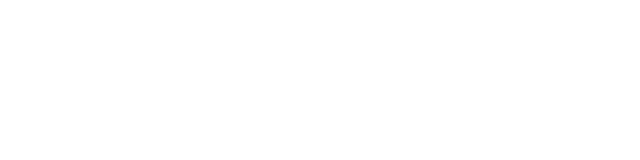
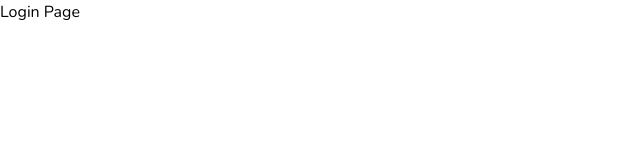
Before and after one commit to rouuhehe/2025_1_dbp_hkt2, a React (Vite) app: page /login in a window 1280 px wide. Before the commit this address had no page. Shown: the top 160 px of the page, without its empty margins (0-640 px from the left). Built offline with nearby package versions, Linux system fonts and the light colour scheme.

Commit message:
joaquin pnpm

```diff
--- a/src/pages/CategoryDetailPage.tsx
+++ b/src/pages/CategoryDetailPage.tsx
@@ -1,5 +1,5 @@
 import { useEffect, useState } from "react";
-import { getExpensesByCategory } from "@/api/expenses";
+import { getExpensesByCategory } from "../api/expenses";
 import { useParams } from "react-router-dom";
 
 type Expense = {
--- /dev/null
+++ b/src/pages/LoginPage.tsx
@@ -0,0 +1,7 @@
+export default function LoginPage() {
+    return (
+        <div>
+            <h1>Login Page</h1>
+        </div>
+    );
+}
--- /dev/null
+++ b/src/pages/RegisterPage.tsx
@@ -0,0 +1,7 @@
+export default function RegisterPage() {
+    return (
+        <div>
+            <h1>Register Page</h1>
+        </div>
+    );
+}
--- a/src/routes/AppRouter.tsx
+++ b/src/routes/AppRouter.tsx
@@ -1,4 +1,7 @@
 import DashboardPage from "@pages/DashboardPage";
+import LoginPage from "../pages/LoginPage";
+import RegisterPage from "../pages/RegisterPage";
+import CategoryDetailPage from "@pages/CategoryDetailPage";
 import { BrowserRouter, Routes, Route } from "react-router-dom";
 
 export default function AppRouter() {
@@ -6,10 +9,10 @@ export default function AppRouter() {
         <BrowserRouter>
             <Routes>
                 <Route path="/" element={<DashboardPage />} />
-                {/* <Route path="/login" element={<LoginPage />} /> */}
-                {/* <Route path="/register" element={<RegisterPage />} /> */}
-                {/* <Route path="/detalle/:year/:month/:categoryId" element={<CategoryDetailPage />} /> */}
-                {/* Puedes agregar más rutas protegidas o públicas aquí */}
+                <Route path="/login" element={<LoginPage />} />
+                <Route path="/register" element={<RegisterPage />} />
+                <Route path="/detalle/:year/:month/:categoryId" element={<CategoryDetailPage />} />
+
             </Routes>
         </BrowserRouter>
     );
```
